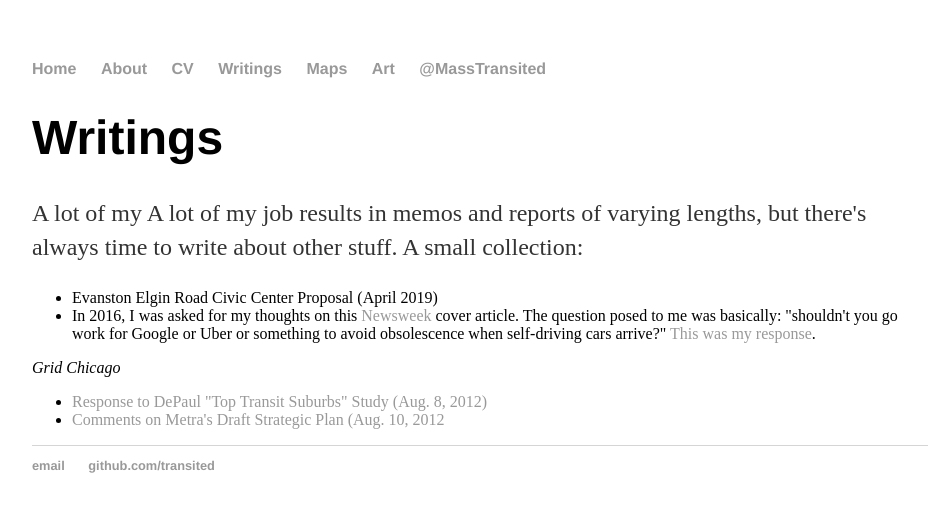
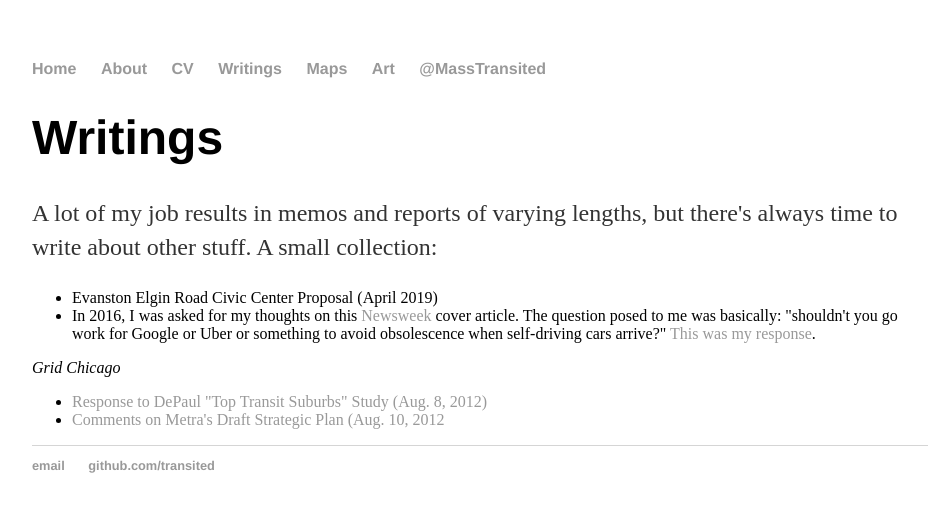
Before and after one commit to transited/transited.github.io, a Jekyll site: the page built from writings.html, in a window 1280 px wide. Shown: the top 512 px of the page, without its empty margins (160-1088 px from the left). Built offline with Jekyll 4.4.1, drawn with Linux system fonts in a browser that asks for light colours.

Commit message:
Update writings.html

```diff
--- a/writings.html
+++ b/writings.html
@@ -5,7 +5,7 @@ title: Writings
 
 <div class="blurb">
   <h1>Writings</h1>
-  <p> A lot of my A lot of my job results in memos and reports of varying lengths, but there's always time to write about other stuff. A small collection:</p>
+  <p>A lot of my job results in memos and reports of varying lengths, but there's always time to write about other stuff. A small collection:</p>
   <ul>
     <li>Evanston Elgin Road Civic Center Proposal (April 2019)</li>
     <li>In 2016, I was asked for my thoughts on this <a href="https://www.newsweek.com/2016/01/22/driverless-cars-and-future-getting-around-415405.html">Newsweek</a> cover article. The question posed to me was basically: "shouldn't you go work for Google or Uber or something to avoid obsolescence when self-driving cars arrive?" <a href="/Transit Will Not Die">This was my response</a>.</li>
```
